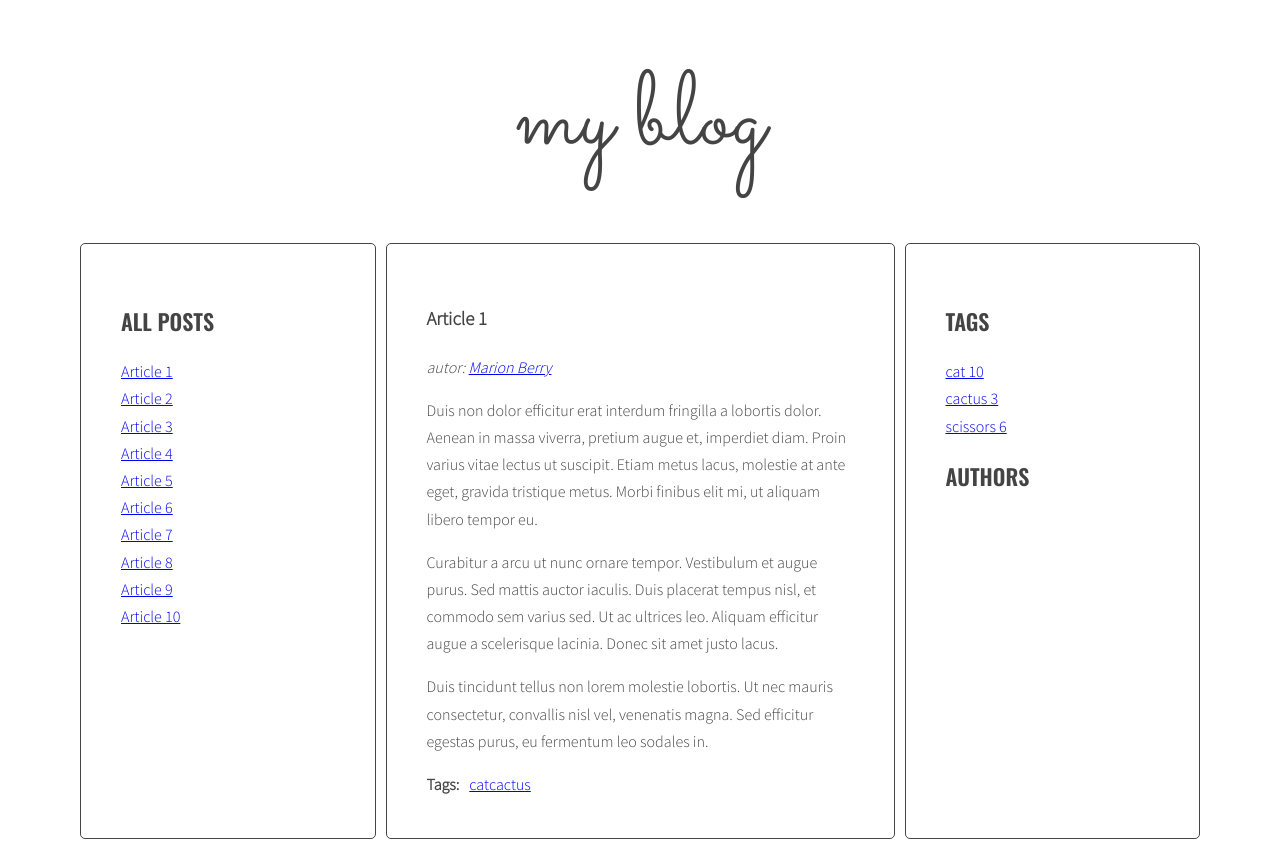
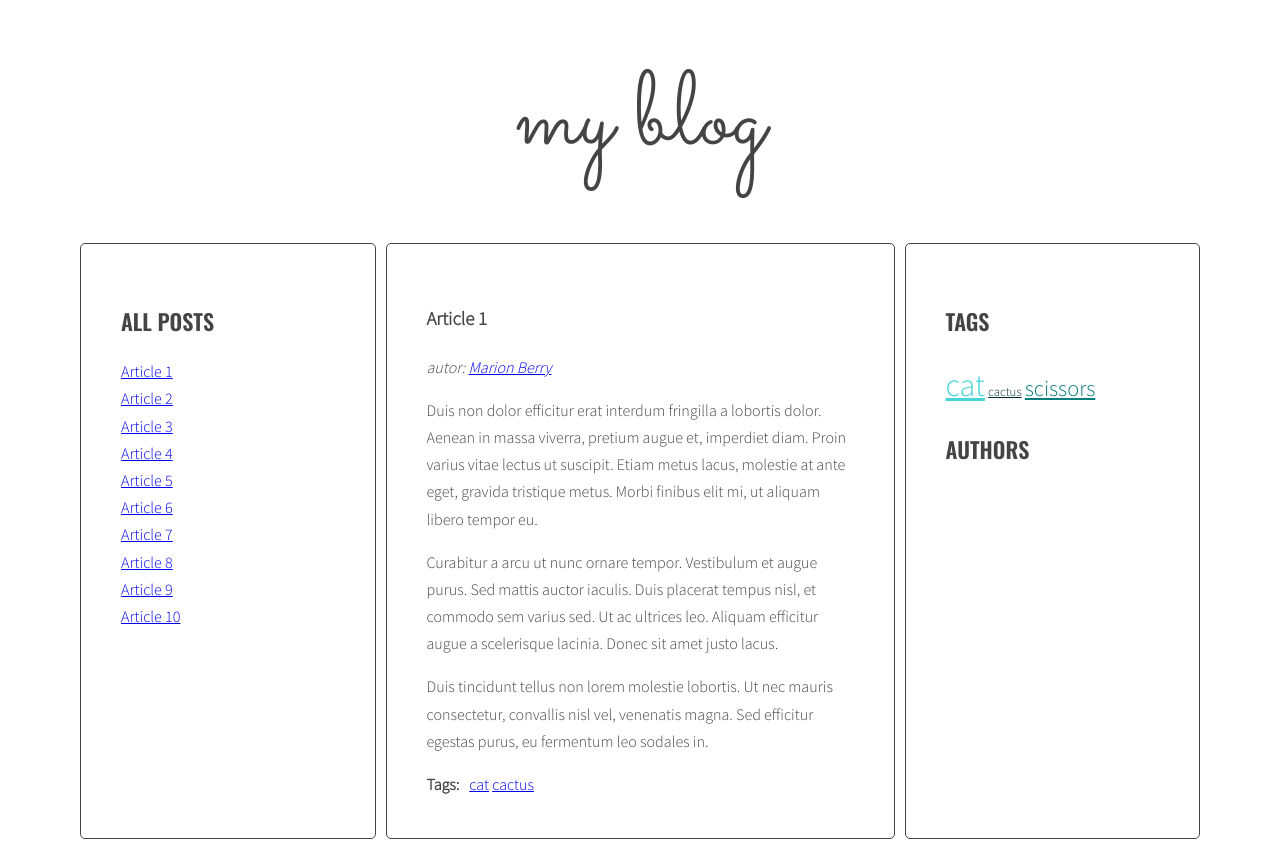
Before and after one commit to tomszop/javascript-blog, a website: page index.html in a window 1280 px wide. Drawn offline with nearby package versions, Linux system fonts and the light colour scheme.

Commit message:
Add tags cloud

```diff
--- a/index.html
+++ b/index.html
@@ -46,7 +46,7 @@
                   </ul>
                 </div>
               </article>
-              <article class="post" id="article-3" data-tags="cat" data-author="George Tuxedo">
+              <article class="post" id="article-3" data-tags="cat scissors" data-author="George Tuxedo">
                 <h3 class="post-title">Article 3</h3>
                 <p class="post-author"></p>
                 <div class="post-content">
@@ -88,7 +88,7 @@
                   </ul>
                 </div>
               </article>
-              <article class="post" id="article-6" data-tags="cat" data-author="George Tuxedo">
+              <article class="post" id="article-6" data-tags="cat scissors" data-author="George Tuxedo">
                 <h3 class="post-title">Article 6</h3>
                 <p class="post-author"></p>
                 <div class="post-content">
--- a/js/script.js
+++ b/js/script.js
@@ -51,6 +51,8 @@
     optTitleListSelector = '.titles',
     optArticleTagsSelector = '.post-tags .list',
     optArticleAuthorSelector = '.post-author',
+    optCloudClassCount = 5,
+    optCloudClassPrefix = 'tag-size-',
     optTagsListSelector = '.tags.list';
 
   // eslint-disable-next-line no-inner-declarations
@@ -91,12 +93,43 @@
   }
   generateTitleLinks();
 
+  //ZMIANA LISTY W CHMURE
+  // eslint-disable-next-line no-inner-declarations
+  function calculateTagsParams(tags) {
+    const params = {max: 0, min: 999999};
+    for(let tag in tags){
+    //console.log(tag + ' is used ' + tags[tag] + ' times');
+      params.max = Math.max(tags[tag], params.max);
+      params.min = Math.min(tags[tag], params.min);
+    }
+    return params;
+  }
+  //calculateTagsParams();
+  // wybranie klasy tagu
+
+
+  // eslint-disable-next-line no-inner-declarations
+  function calculateTagClass (count, params) {
+
+    const normalizedCount = count - params.min;
+    const normalizedMax = params.max - params.min;
+    const percentage = normalizedCount / normalizedMax;
+    const classNumber = Math.floor( percentage * (optCloudClassCount - 1) + 1 );
+
+    console.log(classNumber);
+    return optCloudClassPrefix + classNumber;
+
+  }
+
+  //calculateTagClass();
+
   //GENERATE TAGS
 
   // eslint-disable-next-line no-inner-declarations
   function generateTags() {
     /* [NEW] create a new variable allTags with an empty object */
     let allTags = {};
+
     /* find all articles */
     const articles = document.querySelectorAll(optArticleSelector);
     //console.log(articles);
@@ -119,7 +152,7 @@
       for(let tag of articleTagsArray){
         //console.log(tag);
         /* generate HTML of the link */
-        const linkHTML = '<li><a href="#tag-' + tag + '">' + tag + '</a></li>';
+        const linkHTML = '<li><a href="#tag-' + tag + '">' + tag + '</a>&nbsp</li>';
         //console.log(linkHTML)
         /* add generated code to html variable */
         html = html + linkHTML;
@@ -127,12 +160,13 @@
 
         /* [NEW] check if this link is NOT already in allTags */
         if(!allTags[tag]) {
-        /* [NEW] add tag to allTags object */
+          /* [NEW] add tag to allTags object */
           allTags[tag] = 1;
         } else {
           allTags[tag]++;
         }
         /* END LOOP: for each tag */
+        //console.log(allTags);
       }
       /* insert HTML of all the links into the tags wrapper */
       tagWrapper.innerHTML = html;
@@ -141,24 +175,27 @@
     /* [NEW] find list of tags in right column */
     const tagList = document.querySelector(optTagsListSelector);
 
+    const tagsParams = calculateTagsParams(allTags);
+    console.log('tagsParams:', tagsParams);
+
     /* [NEW] create variable for all links HTML code */
     let allTagsHTML = '';
 
     /* [NEW] START LOOP: for each tag in allTags: */
     for(let tag in allTags){
       /* [NEW] generate code of a link and add it to allTagsHTML */
-      //allTagsHTML += tag + ' (' + allTags[tag] + ') ';
-      allTagsHTML += '<li><a href="#tag-' + tag + '">' + tag + ' ' + allTags[tag] + '</a></li>';
-
-    /* [NEW] END LOOP: for each tag in allTags: */
+      //const tagHTML = '<li><a href="#tag-' + tag + '">' + allTagsHTML + '</a></li>';
+      //const tagLinkHTML = '<li><a class="' + calculateTagClass(allTags[tag], tagsParams) + '" href="#tag-' + tag +'">' + tag + ' ('+ allTags[tag] + ')</a></li>';
+      const tagLinkHTML = '<li><a class="' + calculateTagClass(allTags[tag], tagsParams) + '" href="#tag-' + tag +'">' + tag + '</a>&nbsp</li>';
+      //console.log('tagLinkHTML:', tagLinkHTML);
+      allTagsHTML += tagLinkHTML;
+      /* [NEW] END LOOP: for each tag in allTags: */
     }
     /*[NEW] add HTML from allTagsHTML to tagList */
     tagList.innerHTML = allTagsHTML;
-    console.log(allTagsHTML);
+    //console.log(allTagsHTML);
 
   }
-
-
   generateTags();
 
   // eslint-disable-next-line no-inner-declarations
@@ -206,6 +243,7 @@
     }
   }
   addClickListenersToTags();
+
 
   // GENERATE AUTHORS
 
--- a/sass/style.scss
+++ b/sass/style.scss
@@ -119,3 +119,28 @@ body {
     margin: 0 10px 0 0;
   }
 }
+
+/* Tags cloud */
+.tag-size-1 {
+  font-size: 80%;
+  color: rgb(2, 44, 44);
+}
+.tag-size-2 {
+  font-size: 100%;
+  color: rgb(4, 59, 59);
+}
+.tag-size-3 {
+  font-size: 140%;
+  color: rgb(8, 125, 125);
+}
+.tag-size-4 {
+  font-size: 170%;
+  color: rgb(11, 170, 170);
+}
+.tag-size-5 {
+  font-size: 200%;
+  color: rgb(72, 213, 213);
+}
+.tags li {
+  display: inline-block;
+}
```
Also changed, not shown: css/style.css, 1 other file.
